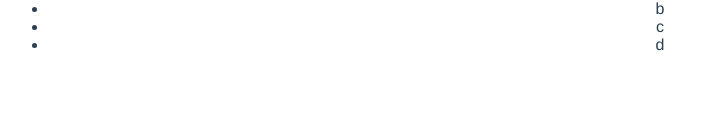
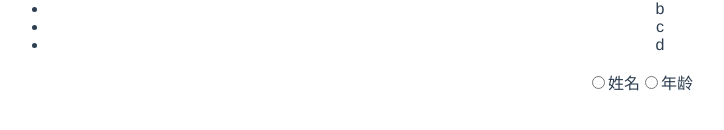
Before and after one commit to PinghuaZhuang/demos, a Vue app in the folder vue3-1/: page /demo/v-for in a window 1280 px wide. Shown: the part 184-314 px from the top of the page, without its empty margins (0-724 px from the left). Built offline with nearby package versions, Linux system fonts and the light colour scheme.

Commit message:
Revert "Update v-for.tsx"
This reverts commit 831fbf45ccc577ac0e6ad1bfa6e2235fc118f0c1.

```diff
--- a/vue3-1/src/demo/v-for.tsx
+++ b/vue3-1/src/demo/v-for.tsx
@@ -18,8 +18,8 @@ export default class VFor extends Vue {
         return ( <div id="vFor">
             <h1>V-For</h1>
             <ul>{ lis }</ul>
-            {/* 这里不能使用 vue 模板语法, 虽然这么写可以运行, 但是 TS 会报错 */}
-            {/* <VModel { ...props } checked={ this.val } onXxx={ this.xxx.bind( this ) }/> */}
+            {/* 这里不能使用 vue 模板语法 */}
+            <VModel { ...props } checked={ this.val } onXxx={ this.xxx.bind( this ) }/>
         </div> )
     }
 
```
